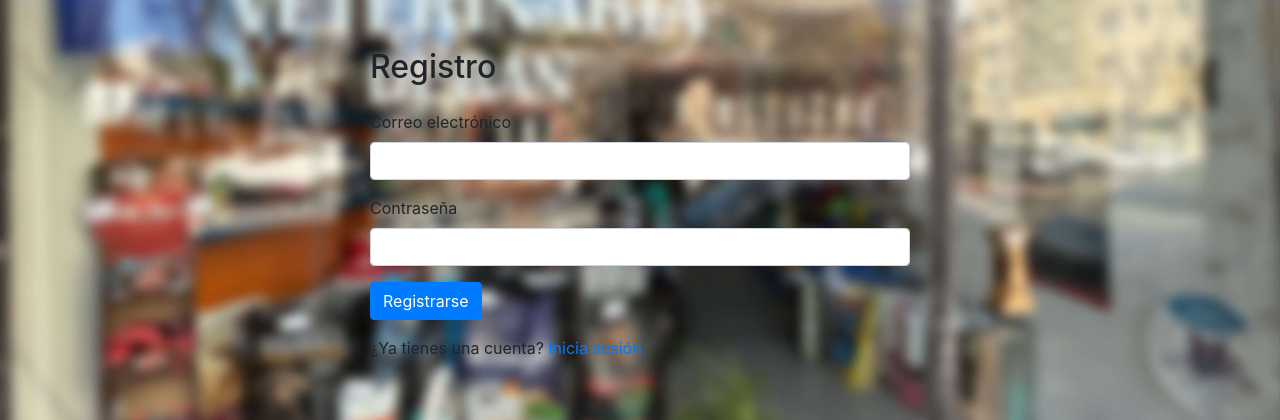
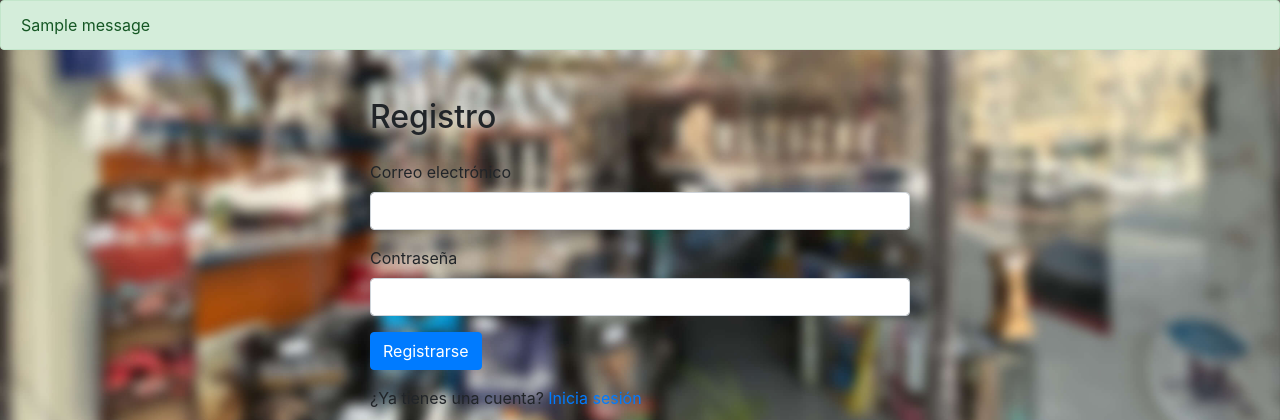
Before and after one commit to winsignares/Veterinaria, a Flask app: page /register in a window 1280 px wide. Shown: the top 420 px of the page. Run offline with Flask 3, Linux system fonts and the light colour scheme; tables that the repository leaves empty hold one stand-in row (values such as "Sample post"); one stand-in notice (Sample message) is shown; some libraries are stand-ins or nearby versions.

Commit message:
Progresando

```diff
--- a/src/app.py
+++ b/src/app.py
@@ -9,7 +9,7 @@ db = mysql.connector.connect(
     host="localhost",
     user="root",
     password="",
-    database="prueba"
+    database="baño"
 )
 
 # Creación de la tabla de usuarios al iniciar la aplicación
@@ -23,6 +23,11 @@ cursor.execute("""
 """)
 db.commit()
 
+
+
+# ESTAS SON LAS RUTAS
+
+# ESTA ES LA RUTA COMPLETA PARA EL LOGIN
 
 @app.route("/")
 def home():
@@ -43,13 +48,17 @@ def login():
         if user:
             # Si el usuario existe en la base de datos, iniciar sesión y redirigir al perfil
             session["user_id"] = user[0]  # Almacenar el ID del usuario en la sesión
-            return redirect(url_for("profile"))
+            return redirect(url_for("inicio"))
         else:
             # Si el usuario no existe o las credenciales son incorrectas, mostrar mensaje de error
             error_message = "Correo electrónico o contraseña incorrectos"
             return render_template("login.html", error_message=error_message)
 
     return render_template("login.html")
+
+# HASTA AQUÍ ES LA RUTA COMPLETA PARA EL LOGIN
+
+# ESTA ES LA RUTA COMPLETA PARA EL REGISTRO DEL USUARIO
 
 
 @app.route("/register", methods=["GET", "POST"])
@@ -62,16 +71,30 @@ def register():
         cursor.execute("INSERT INTO users (email, password) VALUES (%s, %s)", (email, password))
         db.commit()
 
-        # Después de registrar al nuevo usuario, iniciar sesión y redirigir al perfil
-        session["user_id"] = cursor.lastrowid  # Almacenar el ID del nuevo usuario en la sesión
-        return redirect(url_for("profile"))
+        # # Después de registrar al nuevo usuario, redirigir al inicio de sesión
+        # return redirect(url_for("login"))
 
-    return render_template("register.html")
+        # Mostrar mensaje de éxito
+        success_message = "Usuario registrado exitosamente"
+        return render_template("register.html", success_message=success_message)
+    else:
+            # El registro no fue exitoso
+            error_message = "No se pudo registrar el usuario"
+            return render_template("register.html", error_message=error_message)
 
 
-@app.route("/profile")
 
-def profile():
+# HASTA AQUÍ ES LA RUTA COMPLETA PARA EL REGISTRO DEL USUARIO
+
+# ESTAS SON LAS RUTAS COMPLEMENTARIAS DE LA PAGINA BAÑO HUELLAS
+
+
+# Esta es la ruta para verificar si el usuario existe
+
+
+@app.route("/inicio")
+
+def inicio():
     # Verificar si hay un usuario autenticado en la sesión
     if "user_id" in session:
         user_id = session["user_id"]
@@ -89,6 +112,8 @@ def profile():
     # Si no hay un usuario autenticado en la sesión, redirigir al inicio de sesión
     return redirect(url_for("login"))
 
+
+# Hasta aquí es la ruta para verificar si el usuario existe
 
 
 # Estas son las rutas de las tarjetas
@@ -114,5 +139,10 @@ def logout():
     return redirect(url_for("login"))
 
 
+# HASTA AQUÍ LLEGAN LAS RUTAS
+
+
+# INCIAR SERVIDOR
+
 if __name__ == "__main__":
     app.run()
--- a/src/templates/layoutlogin.html
+++ b/src/templates/layoutlogin.html
@@ -3,6 +3,8 @@
 <head>
     <title>{% block title %}{% endblock %}</title>
     <link rel="stylesheet" href="https://maxcdn.bootstrapcdn.com/bootstrap/4.5.2/css/bootstrap.min.css">
+    <link rel="stylesheet" href="https://stackpath.bootstrapcdn.com/bootstrap/4.3.1/css/bootstrap.min.css">
+
 </head>
 <body>
 
--- a/src/templates/register.html
+++ b/src/templates/register.html
@@ -25,6 +25,56 @@
 </style>
 
 
+
+{% with messages = get_flashed_messages(with_categories=true) %}
+  {% for category, message in messages %}
+    {% if category == 'success' %}
+      <div class="alert alert-success" role="alert">
+        {{ message }}
+      </div>
+    {% endif %}
+  {% endfor %}
+{% endwith %}
+
+<!-- Modal -->
+<div class="modal fade" id="successModal" tabindex="-1" role="dialog" aria-labelledby="successModalLabel" aria-hidden="true">
+  <div class="modal-dialog" role="document">
+    <div class="modal-content">
+      <div class="modal-header">
+        <h5 class="modal-title" id="successModalLabel">Registro Exitoso</h5>
+        <button type="button" class="close" data-dismiss="modal" aria-label="Close">
+          <span aria-hidden="true">&times;</span>
+        </button>
+      </div>
+      <div class="modal-body">
+        {% with messages = get_flashed_messages() %}
+          {% for message in messages %}
+            <p>{{ message }}</p>
+          {% endfor %}
+        {% endwith %}
+      </div>
+      <div class="modal-footer">
+        <button type="button" class="btn btn-secondary" data-dismiss="modal">Cerrar</button>
+      </div>
+    </div>
+  </div>
+</div>
+
+<!-- JavaScript para mostrar el modal -->
+<script>
+  $(document).ready(function() {
+    {% if 'success' in messages|map(attribute='0') %}
+      $('#successModal').modal('show');
+    {% endif %}
+  });
+</script>
+
+
+
+
+
+
+
 <div class="container mt-5">
     <div class="row justify-content-center">
         <div class="col-md-6">
@@ -44,4 +94,13 @@
         </div>
     </div>
 </div>
+
+
+{% if success_message %}
+<div class="alert alert-success" role="alert">
+    {{ success_message }}
+</div>
+{% endif %}
+
+
 {% endblock %}
```
Also changed, not shown: src/templates/login.html (+14 -0 lines).
